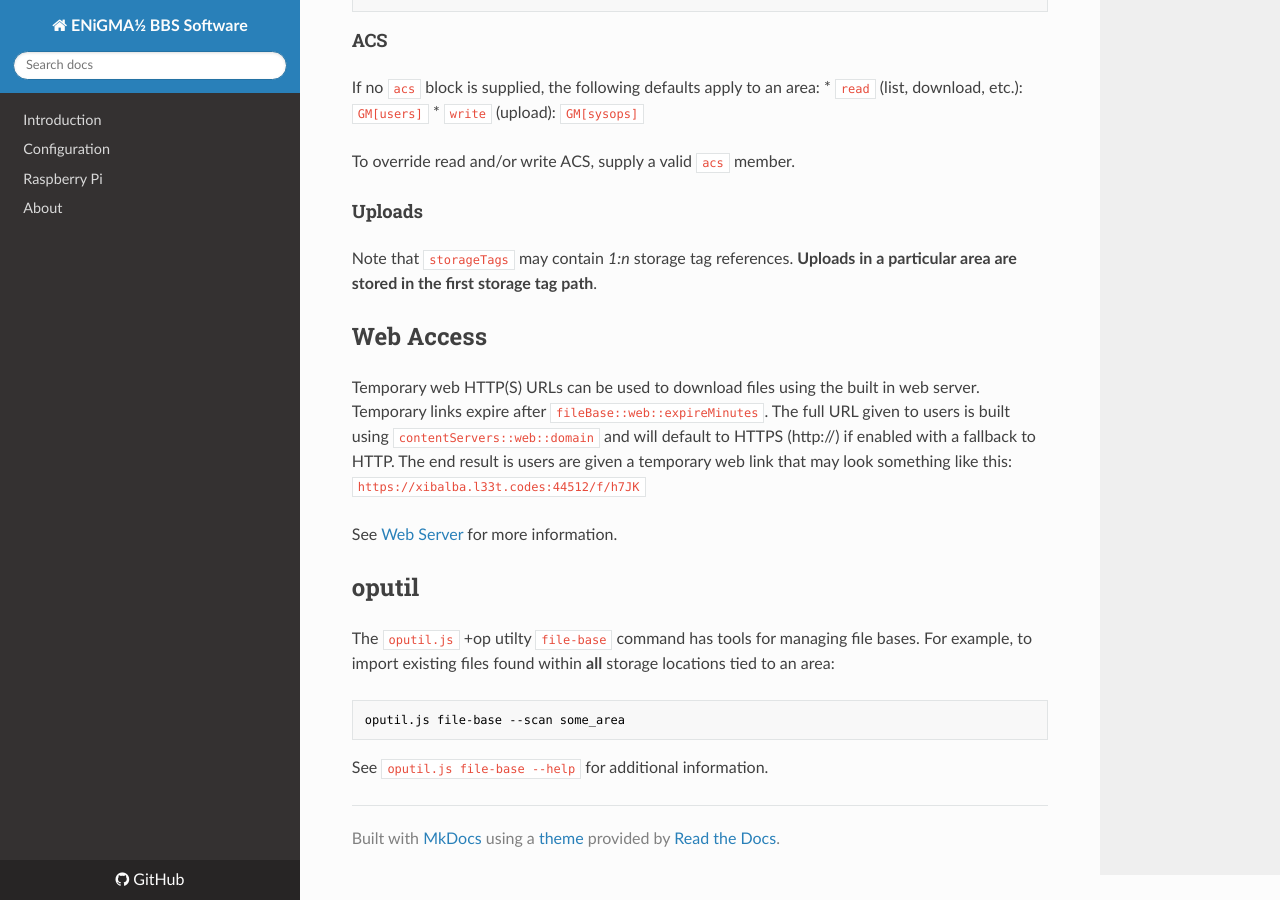
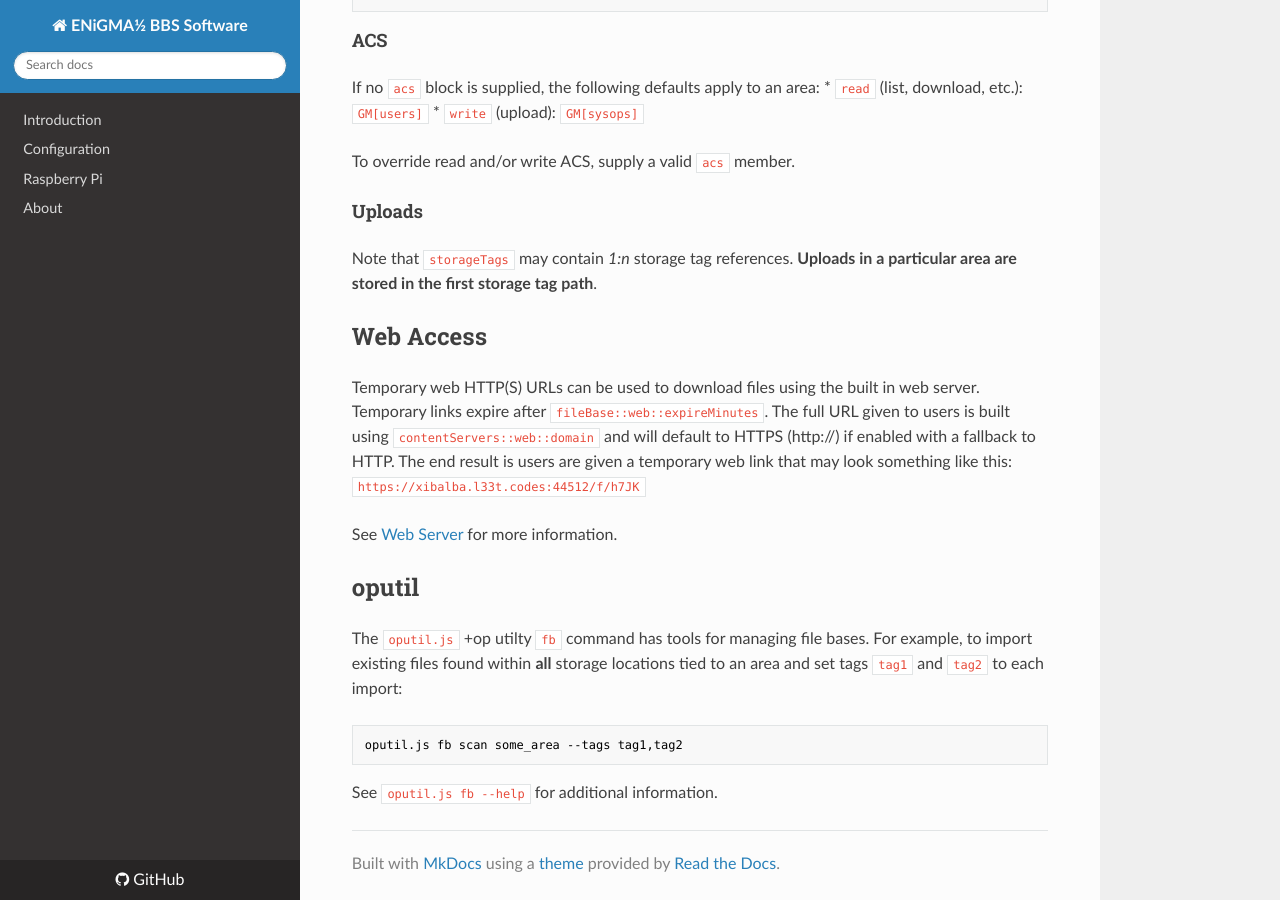
Before and after one commit to NuSkooler/enigma-bbs, an MkDocs documentation site: the page built from docs/file_base.md, in a window 1280 px wide and 900 px high, scrolled down 1739 px. Built offline with MkDocs 1.6.1, drawn with Linux system fonts in a browser that asks for light colours; nearby versions of some CDN libraries; old or Windows-style settings are respelled for this version of MkDocs.

Commit message:
Very minor fixes

````diff
--- a/docs/file_base.md
+++ b/docs/file_base.md
@@ -80,10 +80,10 @@ Temporary web HTTP(S) URLs can be used to download files using the built in web
 See [Web Server](web_server.md) for more information.
 
 ## oputil
-The `oputil.js` +op utilty `file-base` command has tools for managing file bases. For example, to import existing files found within **all** storage locations tied to an area:
+The `oputil.js` +op utilty `fb` command has tools for managing file bases. For example, to import existing files found within **all** storage locations tied to an area and set tags `tag1` and `tag2` to each import:
 
 ```bash
-oputil.js file-base --scan some_area
+oputil.js fb scan some_area --tags tag1,tag2
 ```
 
-See `oputil.js file-base --help` for additional information.
+See `oputil.js fb --help` for additional information.
````
Also changed, not shown: 2 other files.
